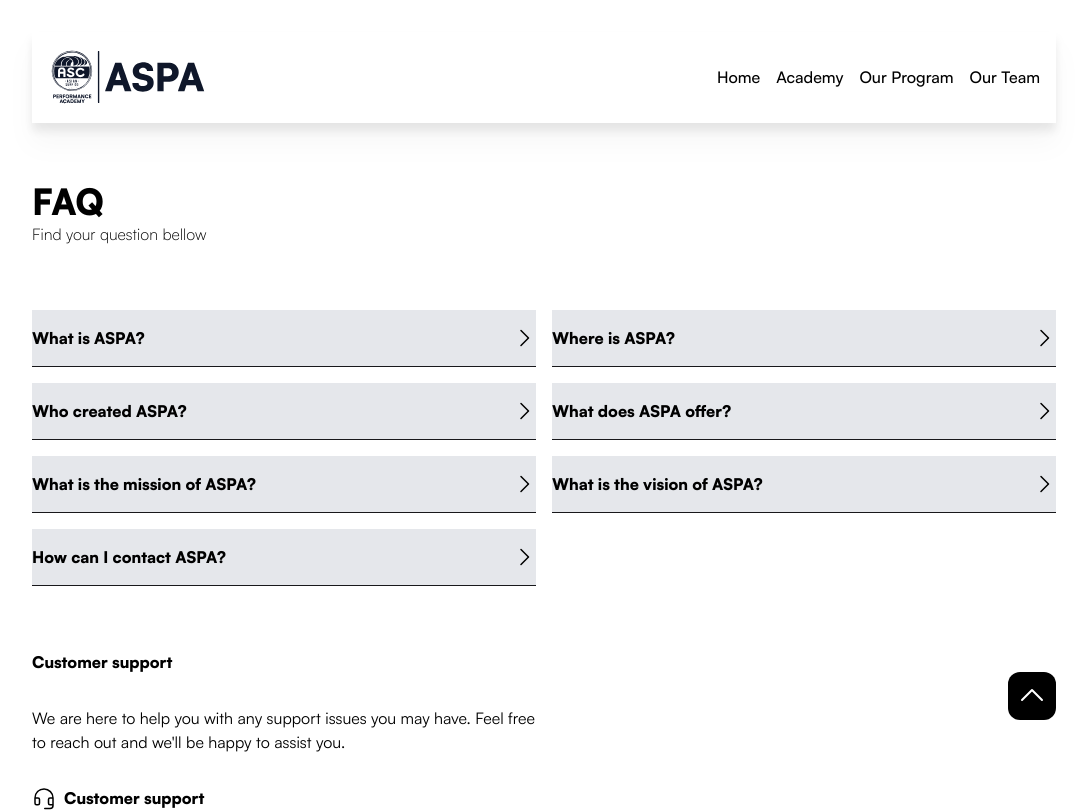
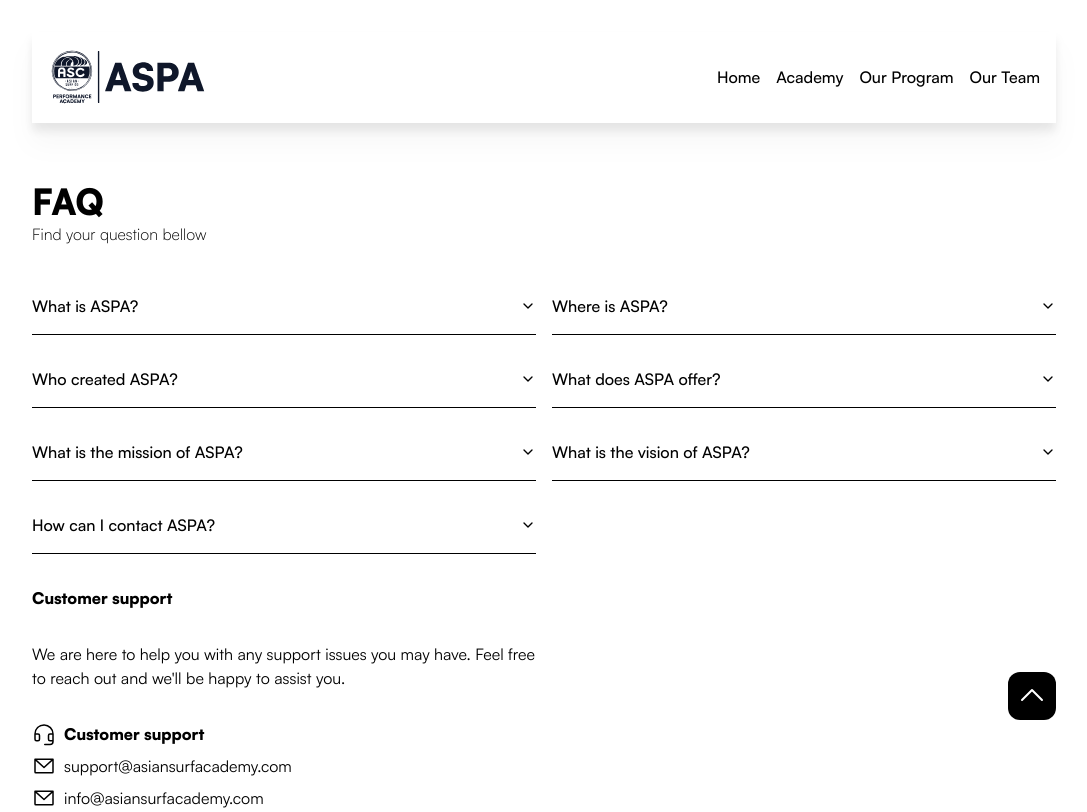
Before and after one commit to yorisofficial/aspa, a Next.js app: page /support in a window 1280 px wide. Shown: the top 812 px of the page, without its empty margins (96-1183 px from the left). Built offline with nearby package versions, Linux system fonts and the light colour scheme.

Commit message:
Add: Shadcn to handler FAQ Items

```diff
--- /dev/null
+++ b/src/app/(page)/support/components/ListFaqUser.tsx
@@ -0,0 +1,22 @@
+import {
+  Accordion,
+  AccordionContent,
+  AccordionItem,
+  AccordionTrigger,
+} from "@/components/ui/accordion"
+import {FAQ} from "@/app/lib/FAQ"
+
+export function ListFaqUser() {
+  const data = FAQ
+
+  return (
+    <Accordion type="single" collapsible className="w-full grid grid-cols-1 xl:grid-cols-2 gap-4">
+      {data.map((item, index) => (
+        <AccordionItem key={index} value={item.title} className="h-fit">
+          <AccordionTrigger>{item.title}</AccordionTrigger>
+          <AccordionContent>{item.description}</AccordionContent>
+        </AccordionItem>
+      ))}
+    </Accordion>
+  )
+}
--- a/src/app/(page)/support/page.tsx
+++ b/src/app/(page)/support/page.tsx
@@ -2,6 +2,7 @@
 import React from "react"
 import ContactComponent from "./components/ContactComponent"
 import ListFaq from "./components/ListFaq"
+import {ListFaqUser} from "./components/ListFaqUser"
 
 const SupportPage = () => {
   return (
@@ -11,7 +12,8 @@
           <h1 className="text-4xl font-black">FAQ</h1>
           <p className="text-base font-light">Find your question bellow</p>
         </div>
-        <ListFaq />
+        {/* <ListFaq /> */}
+        <ListFaqUser />
         <div className="h-full w-full space-y-8 py-8">
           <div className="header-content space-y-8">
             <h1 className="text-base font-black">Customer support</h1>
--- a/src/app/Components/Button.tsx
+++ b/src/app/Components/Button.tsx
@@ -12,13 +12,14 @@
 const Button: React.FC<Props> = ({className, label, children, onClick, variant}) => {
   const buttonStyle = {
     primary:
-      "px-4 text-sm md:text-base font-semibold md:px-6 py-3 border-2 hover:scale-105 duration-300 border-primary bg-primary text-white",
+      "px-4 text-sm md:text-base hover:bg-slate-600 font-semibold md:px-6 py-3 border-2 hover:scale-105 duration-300 border-primary bg-primary text-white",
     invert:
       "px-4 text-sm md:text-base font-semibold md:px-6 py-3 border-2 hover:scale-105 duration-300 border-white bg-white text-primary",
     border:
       "px-4 text-sm md:text-base font-semibold md:px-6 py-3 border-2 hover:scale-105 duration-300 border-primary bg-primary text-primary",
     link: "text-base underlined",
-    iconPrimary: "flex justify-center items-center gap-3 pl-3 pr-6 py-3 bg-primary text-white",
+    iconPrimary:
+      "flex justify-center hover:bg-slate-600 items-center gap-3 pl-3 pr-6 py-3 bg-primary text-white",
   }
 
   const buttonClass = `${buttonStyle[variant]} ${className}`
--- a/src/app/Components/home/Professional/ItemTeam.tsx
+++ b/src/app/Components/home/Professional/ItemTeam.tsx
@@ -12,10 +12,10 @@
       <Link
         key={item.id}
         href={`/team/${categories}/${item.full_name.toLowerCase().replaceAll(" ", "-")}`}
-        className="xl:w-fit w-full relative"
+        className="xl:w-fit w-full relative border-2 hover:drop-shadow-xl bg-white duration-500 transition-all ease-in-out border-bordersolid hover:rounded-xl"
       >
         <IconArrowDetails />
-        <div className="item-core flex items-start justify-start gap-5 rounded-xl border py-6 px-4 md:w-[330px] w-full xl:max-w-[400px]">
+        <div className="item-core flex items-start peer justify-start gap-5 rounded-xl py-6 px-4 md:w-[330px] w-full xl:max-w-[400px]">
           <div className="w-fit rounded-full ring-4 ring-brand">
             <Image
               src={item.profile}
--- a/src/app/Components/home/Professional/ListUsers.tsx
+++ b/src/app/Components/home/Professional/ListUsers.tsx
@@ -21,10 +21,10 @@
           <Link
             key={item.id}
             href={`/team/${categories}/${item.full_name.toLowerCase().replaceAll(" ", "-")}`}
-            className="xl:w-fit w-full relative"
+            className="xl:w-fit w-full relative bg-white border-2 border-bordersolid hover:drop-shadow-xl duration-500 ease-in-out hover:rounded-xl"
           >
             <IconArrowDetails />
-            <div className="item-core flex items-start justify-start gap-5 rounded-xl border py-6 px-4 md:w-[330px] w-full xl:max-w-[400px]">
+            <div className="item-core flex items-start justify-start gap-5 rounded-xl py-6 px-4 md:w-[330px] w-full xl:max-w-[400px]">
               <div className="w-fit rounded-full ring-4 ring-brand">
                 <Image
                   src={item.profile}
--- a/src/app/globals.css
+++ b/src/app/globals.css
@@ -2,43 +2,6 @@
 @tailwind components;
 @tailwind utilities;
 
-.swiper {
-  width: 100%;
-  height: 100%;
+.border-buttom {
+  @apply border-b border-black/40;
 }
-
-.border-buttom {
-  @apply border-b border-primary;
-}
-
-.swiper-slide {
-  text-align: center;
-  font-size: 18px;
-  background: #fff;
-
-  display: flex;
-  justify-content: center;
-  align-items: center;
-}
-
-.swiper-slide img {
-  display: block;
-  width: 100%;
-  height: 100%;
-  object-fit: cover;
-}
-
-.swiper-pagination-bullet {
-  width: 20px;
-  height: 20px;
-  text-align: center;
-  line-height: 20px;
-  font-size: 12px;
-  color: #000;
-  opacity: 1;
-  background: rgba(0, 0, 0, 0.2);
-}
-
-.bored {
-  @apply border-2 border-red;
-}
--- /dev/null
+++ b/src/components/ui/accordion.tsx
@@ -0,0 +1,58 @@
+"use client"
+
+import * as React from "react"
+import * as AccordionPrimitive from "@radix-ui/react-accordion"
+import { ChevronDown } from "lucide-react"
+
+import { cn } from "@/lib/utils"
+
+const Accordion = AccordionPrimitive.Root
+
+const AccordionItem = React.forwardRef<
+  React.ElementRef<typeof AccordionPrimitive.Item>,
+  React.ComponentPropsWithoutRef<typeof AccordionPrimitive.Item>
+>(({ className, ...props }, ref) => (
+  <AccordionPrimitive.Item
+    ref={ref}
+    className={cn("border-b", className)}
+    {...props}
+  />
+))
+AccordionItem.displayName = "AccordionItem"
+
+const AccordionTrigger = React.forwardRef<
+  React.ElementRef<typeof AccordionPrimitive.Trigger>,
+  React.ComponentPropsWithoutRef<typeof AccordionPrimitive.Trigger>
+>(({ className, children, ...props }, ref) => (
+  <AccordionPrimitive.Header className="flex">
+    <AccordionPrimitive.Trigger
+      ref={ref}
+      className={cn(
+        "flex flex-1 items-center justify-between py-4 font-medium transition-all hover:underline [&[data-state=open]>svg]:rotate-180",
+        className
+      )}
+      {...props}
+    >
+      {children}
+      <ChevronDown className="h-4 w-4 shrink-0 transition-transform duration-200" />
+    </AccordionPrimitive.Trigger>
+  </AccordionPrimitive.Header>
+))
+AccordionTrigger.displayName = AccordionPrimitive.Trigger.displayName
+
+const AccordionContent = React.forwardRef<
+  React.ElementRef<typeof AccordionPrimitive.Content>,
+  React.ComponentPropsWithoutRef<typeof AccordionPrimitive.Content>
+>(({ className, children, ...props }, ref) => (
+  <AccordionPrimitive.Content
+    ref={ref}
+    className="overflow-hidden text-sm transition-all data-[state=closed]:animate-accordion-up data-[state=open]:animate-accordion-down"
+    {...props}
+  >
+    <div className={cn("pb-4 pt-0", className)}>{children}</div>
+  </AccordionPrimitive.Content>
+))
+
+AccordionContent.displayName = AccordionPrimitive.Content.displayName
+
+export { Accordion, AccordionItem, AccordionTrigger, AccordionContent }
--- /dev/null
+++ b/src/lib/utils.ts
@@ -0,0 +1,6 @@
+import { type ClassValue, clsx } from "clsx"
+import { twMerge } from "tailwind-merge"
+
+export function cn(...inputs: ClassValue[]) {
+  return twMerge(clsx(inputs))
+}
--- a/tailwind.config.ts
+++ b/tailwind.config.ts
@@ -1,27 +1,42 @@
-import type { Config } from "tailwindcss";
+import type {Config} from "tailwindcss"
 
-const config: Config = {
+const config = {
+  darkMode: ["class"],
   content: [
-    "./src/pages/**/*.{js,ts,jsx,tsx,mdx}",
-    "./src/components/**/*.{js,ts,jsx,tsx,mdx}",
-    "./src/app/**/*.{js,ts,jsx,tsx,mdx}",
+    "./pages/**/*.{ts,tsx}",
+    "./components/**/*.{ts,tsx}",
+    "./app/**/*.{ts,tsx}",
+    "./src/**/*.{ts,tsx}",
   ],
+  prefix: "",
   theme: {
+    colors: {
+      primary: "#18181B",
+      white: "#ffffff",
+      black: "#000000",
+      brand: "#07529E",
+      bordersolid: "#f4f4f4",
+      red: "#FF0000",
+    },
+    container: {},
     extend: {
-      backgroundImage: {},
-      fontFamily: {
-        satoshi: ["var(--font-satoshi)"],
+      keyframes: {
+        "accordion-down": {
+          from: {height: "0"},
+          to: {height: "var(--radix-accordion-content-height)"},
+        },
+        "accordion-up": {
+          from: {height: "var(--radix-accordion-content-height)"},
+          to: {height: "0"},
+        },
       },
-      colors: {
-        primary: "#18181B",
-        white: "#ffffff",
-        black: "#000000",
-        brand: "#07529E",
-        bordersolid: "#f4f4f4",
-        red: "#FF0000",
+      animation: {
+        "accordion-down": "accordion-down 0.2s ease-out",
+        "accordion-up": "accordion-up 0.2s ease-out",
       },
     },
   },
-  plugins: [],
-};
-export default config;
+  plugins: [require("tailwindcss-animate")],
+} satisfies Config
+
+export default config
```
Also changed, not shown: package.json (+7 -1 lines), components.json (added), 1 other file (tests, documents, lock files or other folders).
